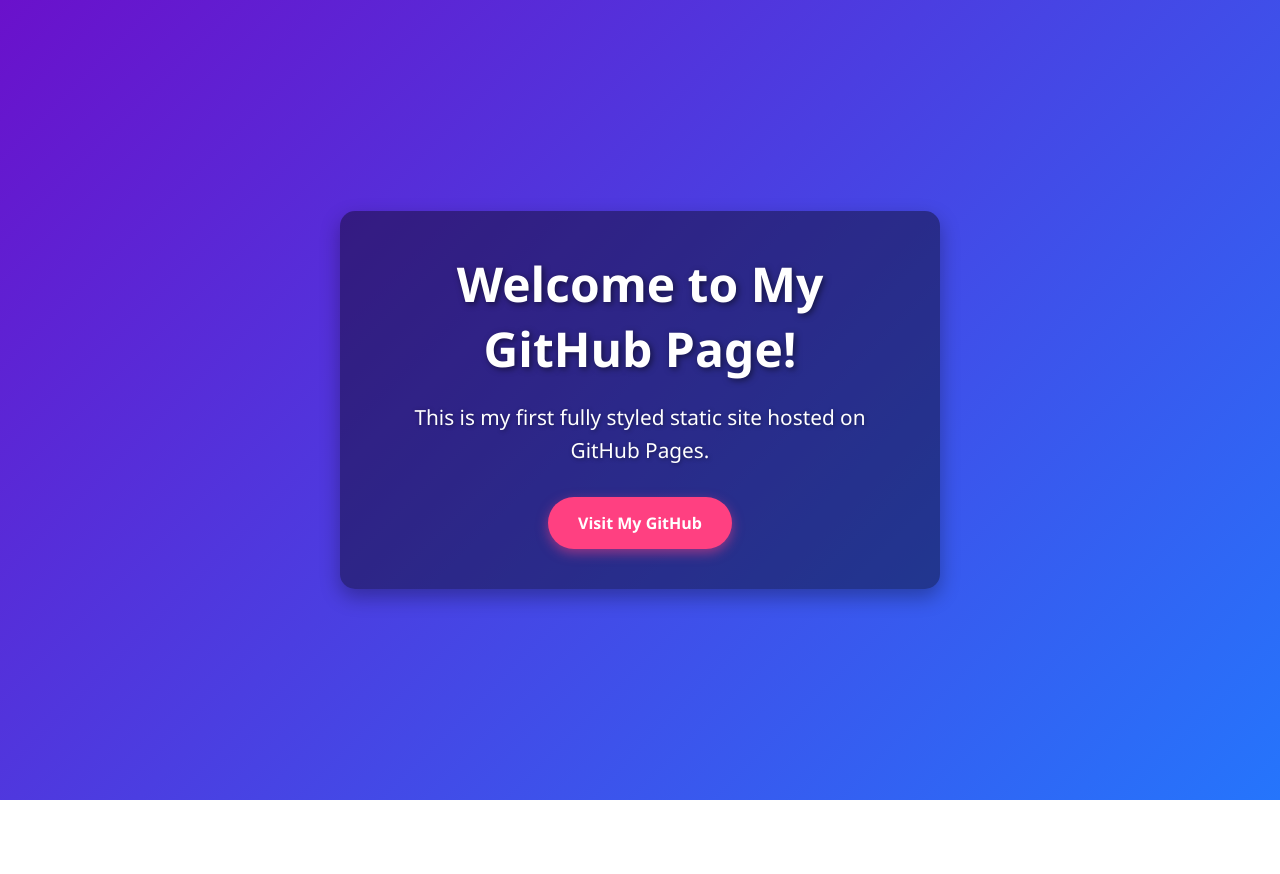
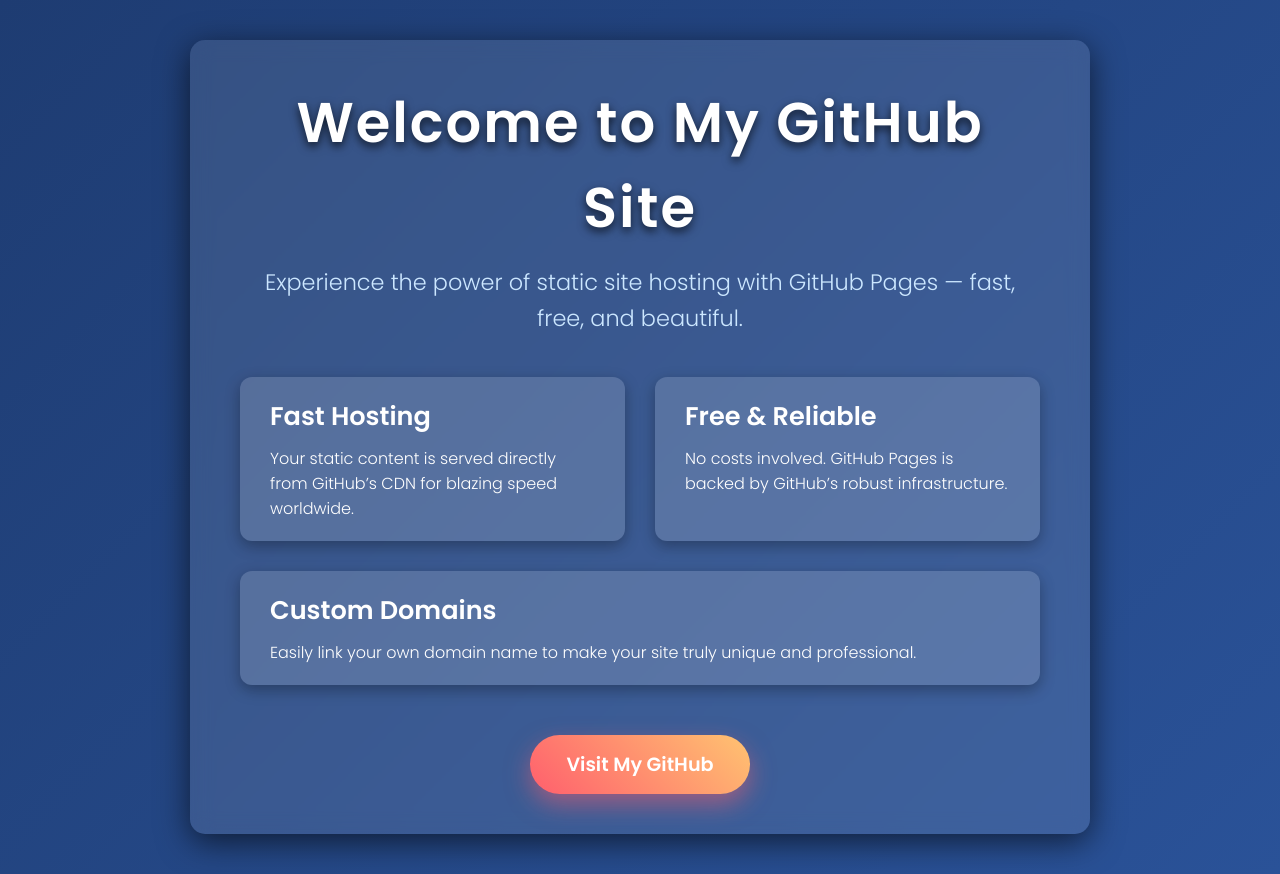
Before and after one commit to Debasish-87/github-pages-for-site-hosting, a plain HTML site: page index.html in a window 1280 px wide. Before the commit the page ends 800 px from the top, so only its background shows below. Drawn offline with Linux system fonts and the light colour scheme.

Commit message:
Add next-level attractive landing page

```diff
--- a/index.html
+++ b/index.html
@@ -3,84 +3,140 @@
 <head>
 <meta charset="UTF-8" />
 <meta name="viewport" content="width=device-width, initial-scale=1" />
-  <title>Welcome to My GitHub Page</title>
+<title>GitHub Pages Site</title>
+<link href="https://fonts.googleapis.com/css2?family=Poppins:wght@300;600&display=swap" rel="stylesheet" />
 <style>
-    /* Basic Reset */
+  /* Reset */
   * {
-      margin: 0;
-      padding: 0;
-      box-sizing: border-box;
-      font-family: 'Segoe UI', Tahoma, Geneva, Verdana, sans-serif;
+    margin: 0; padding: 0; box-sizing: border-box;
+    font-family: 'Poppins', sans-serif;
   }
-
   body {
-      background: linear-gradient(135deg, #6a11cb, #2575fc);
+    min-height: 100vh;
+    background: linear-gradient(135deg, #1e3c72, #2a5298);
     color: #fff;
     display: flex;
     justify-content: center;
     align-items: center;
-      height: 100vh;
+    padding: 40px 20px;
+  }
+  .container {
+    max-width: 900px;
+    background: rgba(255 255 255 / 0.1);
+    border-radius: 15px;
+    padding: 40px 50px;
+    box-shadow: 0 8px 32px rgba(0,0,0,0.6);
+    backdrop-filter: blur(10px);
+    animation: fadeInUp 1s ease forwards;
+  }
+  h1 {
+    font-weight: 600;
+    font-size: 3.5rem;
+    margin-bottom: 15px;
+    letter-spacing: 2px;
     text-align: center;
-      padding: 20px;
+    text-shadow: 0 4px 10px rgba(0,0,0,0.7);
+  }
+  p.lead {
+    font-weight: 300;
+    font-size: 1.4rem;
+    text-align: center;
+    margin-bottom: 40px;
+    color: #cce7ff;
+    line-height: 1.6;
+  }
+  .features {
+    display: flex;
+    gap: 30px;
+    justify-content: center;
+    flex-wrap: wrap;
+    margin-bottom: 50px;
+  }
+  .feature {
+    background: rgba(255 255 255 / 0.15);
+    border-radius: 12px;
+    padding: 20px 30px;
+    flex: 1 1 250px;
+    box-shadow: 0 5px 15px rgba(0,0,0,0.3);
+    transition: transform 0.3s ease, background 0.3s ease;
+    cursor: default;
+  }
+  .feature:hover {
+    background: #ff5f6d;
+    background: linear-gradient(45deg, #ff5f6d, #ffc371);
+    transform: translateY(-10px) scale(1.05);
+    box-shadow: 0 15px 30px rgba(255,95,109,0.6);
+  }
+  .feature h3 {
+    margin-bottom: 10px;
+    font-weight: 600;
+    font-size: 1.6rem;
+  }
+  .feature p {
+    font-weight: 300;
+    font-size: 1rem;
+    color: #fff;
+  }
+  .btn {
+    display: block;
+    max-width: 220px;
+    margin: 0 auto;
+    text-align: center;
+    background: #ff5f6d;
+    background: linear-gradient(45deg, #ff5f6d, #ffc371);
+    padding: 15px 0;
+    border-radius: 50px;
+    color: white;
+    font-weight: 600;
+    font-size: 1.2rem;
+    text-decoration: none;
+    box-shadow: 0 10px 25px rgba(255,95,109,0.5);
+    transition: box-shadow 0.3s ease;
+  }
+  .btn:hover {
+    box-shadow: 0 15px 35px rgba(255,195,113,0.8);
   }
 
-    .container {
-      background: rgba(0,0,0,0.4);
-      padding: 40px 60px;
-      border-radius: 15px;
-      box-shadow: 0 8px 20px rgba(0,0,0,0.3);
-      max-width: 600px;
-      width: 100%;
-      transition: transform 0.3s ease;
+  @keyframes fadeInUp {
+    from {
+      opacity: 0;
+      transform: translateY(40px);
+    }
+    to {
+      opacity: 1;
+      transform: translateY(0);
+    }
   }
 
-    .container:hover {
-      transform: scale(1.05);
+  @media (max-width: 600px) {
+    h1 {
+      font-size: 2.5rem;
     }
-
-    h1 {
-      font-size: 3rem;
-      margin-bottom: 20px;
-      text-shadow: 2px 2px 6px rgba(0,0,0,0.5);
-    }
-
-    p {
-      font-size: 1.3rem;
-      margin-bottom: 30px;
-      line-height: 1.6;
-      text-shadow: 1px 1px 4px rgba(0,0,0,0.4);
-    }
-
-    a.btn {
-      display: inline-block;
-      background: #ff4081;
-      color: white;
-      padding: 15px 30px;
-      border-radius: 50px;
-      text-decoration: none;
-      font-weight: 600;
-      box-shadow: 0 4px 12px rgba(255, 64, 129, 0.5);
-      transition: background 0.3s ease;
-    }
-
-    a.btn:hover {
-      background: #e73370;
-    }
-
-    @media (max-width: 480px) {
-      h1 {
-        font-size: 2rem;
-      }
-      .container {
-        padding: 30px 20px;
+    .features {
+      flex-direction: column;
+      gap: 20px;
     }
   }
 </style>
 </head>
 <body>
   <div class="container">
-    <h1>Welcome to My GitHub Page!</h1>
-    <p>This is my first fully styled static site hosted on GitHub Pages.</p>
+    <h1>Welcome to My GitHub Site</h1>
+    <p class="lead">Experience the power of static site hosting with GitHub Pages — fast, free, and beautiful.</p>
+    <div class="features">
+      <div class="feature">
+        <h3>Fast Hosting</h3>
+        <p>Your static content is served directly from GitHub’s CDN for blazing speed worldwide.</p>
+      </div>
+      <div class="feature">
+        <h3>Free & Reliable</h3>
+        <p>No costs involved. GitHub Pages is backed by GitHub’s robust infrastructure.</p>
+      </div>
+      <div class="feature">
+        <h3>Custom Domains</h3>
+        <p>Easily link your own domain name to make your site truly unique and professional.</p>
+      </div>
+    </div>
     <a href="https://github.com/debasish-87" target="_blank" class="btn">Visit My GitHub</a>
   </div>
 </body>
```
Lines whose indentation alone changed are shown as unchanged.
